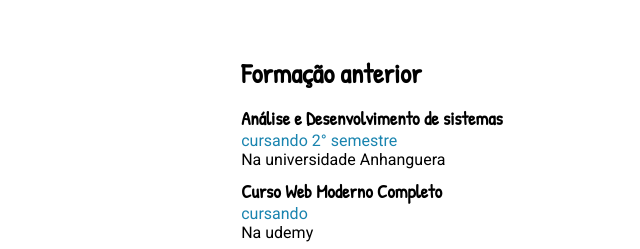
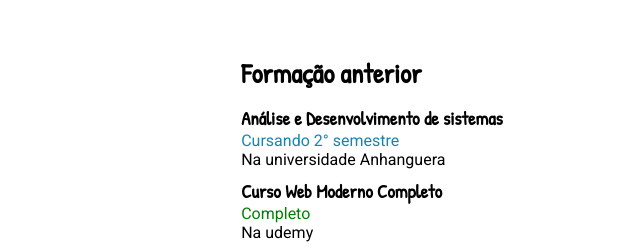
Before and after one commit to Matheuspaixaocrisostenes/portifolio, a plain HTML site: page index.html in a window 1280 px wide. Shown: the part 800-1049 px from the top of the page, 570-1210 px from the left. Drawn offline with Linux system fonts and the light colour scheme.

Commit message:
atualizando

```diff
--- a/index.html
+++ b/index.html
@@ -65,11 +65,11 @@
         <div>
             <h2>Formação anterior</h2>
             <div>
-                <h3>Análise e Desenvolvimento de sistemas</h3><span class="cursando">cursando 2° semestre</span>
+                <h3>Análise e Desenvolvimento de sistemas</h3><span class="cursando">Cursando 2° semestre</span>
                 <p>Na universidade Anhanguera</p>
             </div>
             <div>
-                <h3>Curso Web Moderno Completo</h3><span class="cursando">cursando</span>
+                <h3>Curso Web Moderno Completo</h3><span class="completo">Completo</span>
                 <p>Na udemy</p>
             </div>
             <div>
```
